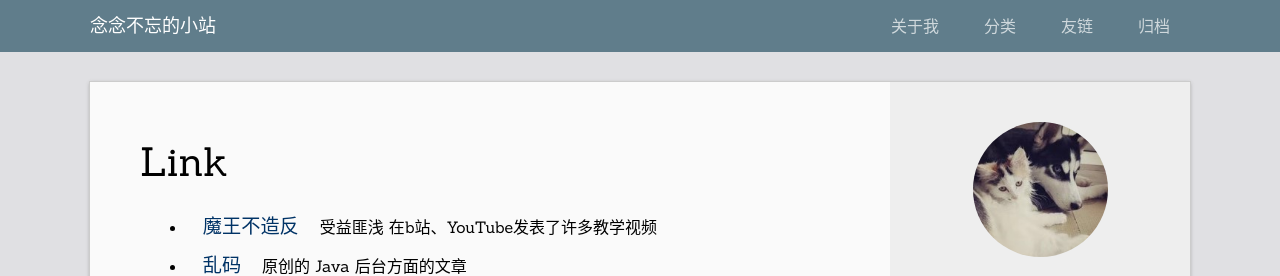
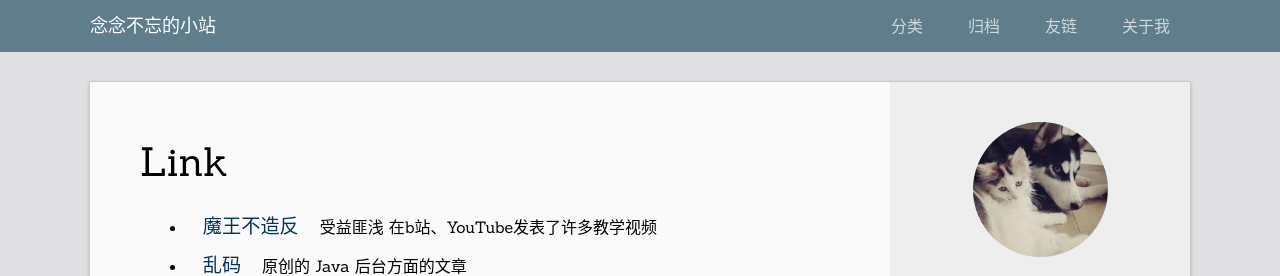
Before and after one commit to 0x7-jia/post, a Jekyll site: the page built from link.html, in a window 1280 px wide. Shown: the top 276 px of the page. Built offline with Jekyll 4.4.1, drawn with Linux system fonts in a browser that asks for light colours; comment, search, counter and statistics services are not loaded.

Commit message:
使用硬编码修复远程显示BUG

```diff
--- a/_includes/header.html
+++ b/_includes/header.html
@@ -4,10 +4,14 @@
     <div id="sidebar-toggle">TOC</div>
     <a class="site-title" href="{{ site.baseurl }}/">{{ site.title }}</a>
     <nav class="site-nav">
-      {% for link in site.header.links %}{% assign url = link[1] %}
+      <!-- {% for link in site.header.links %}{% assign url = link[1] %}
         {% assign urlchk = url | split: "/" %}{% if urlchk[0] == '' and urlchk[1] != '' %}{% assign uprefix = site.baseurl %}{% else %}{% assign uprefix = ''%}{% endif %}
         <a class="page-link" href="{{ url | prepend: uprefix }}">{{ link[0] }}</a>
-      {% endfor %}
+      {% endfor %} -->
+        <a class="page-link" href="/category/">分类</a>
+        <a class="page-link" href="/archives/">归档</a>
+        <a class="page-link" href="/link/">友链</a>
+        <a class="page-link" href="/about/">关于我</a>
     </nav>
   </div>
 </header>
```
